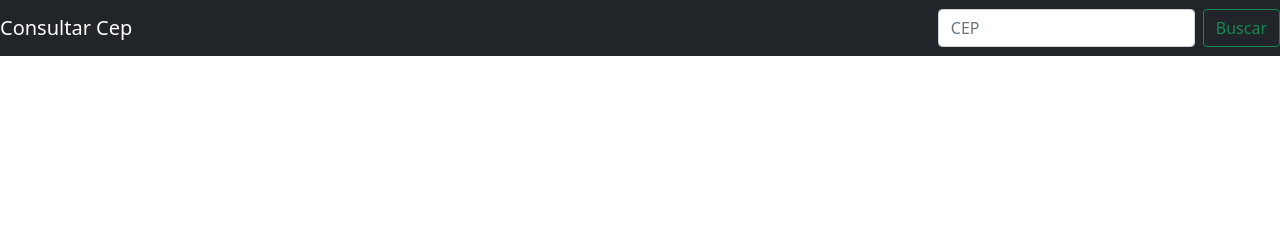
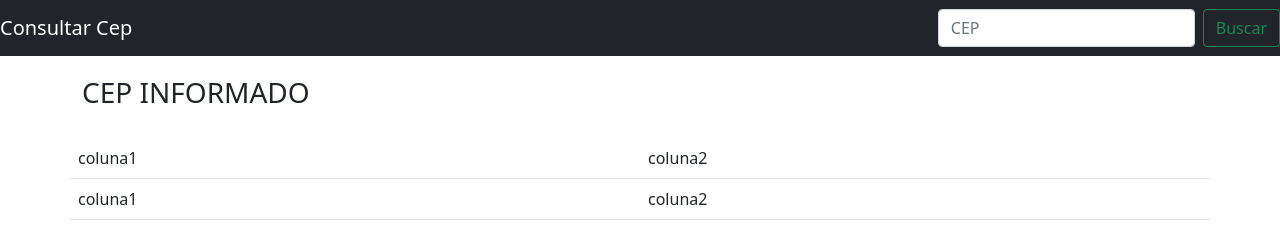
Before and after one commit to Gabolog/aula_jquery, a plain HTML site: page index.html in a window 1280 px wide. Drawn offline with Linux system fonts and the light colour scheme.

Commit message:
coluna no html

```diff
--- a/index.html
+++ b/index.html
@@ -10,6 +10,7 @@
 </head>
 
 <body>
+
     <nav class="navbar navbar-dark bg-dark">
         <a class="navbar-brand text-white">Consultar Cep</a>
         <div class="d-flex" role="search">
@@ -17,6 +18,28 @@
             <button class="btn btn-outline-success" onclick="consultaCep()">Buscar</button>
         </div>
     </nav>
+
+    <div class="container" style="margin-top: 20px;">
+        <div class="row">
+            <h3>CEP INFORMADO</h3>
+        </div>
+    <div class="row" style="margin-top: 20px;">
+        <table class="table">
+            <tbody>
+                <tr>
+                    <td>coluna1</td>
+                    <td>coluna2</td>
+                </tr>
+                <tr>
+                    <td>coluna1</td>
+                    <td>coluna2</td>
+                </tr>
+            </tbody>
+
+        </table>
+
+    </div>
+    </div>
 </body>
 
 </html>
```
